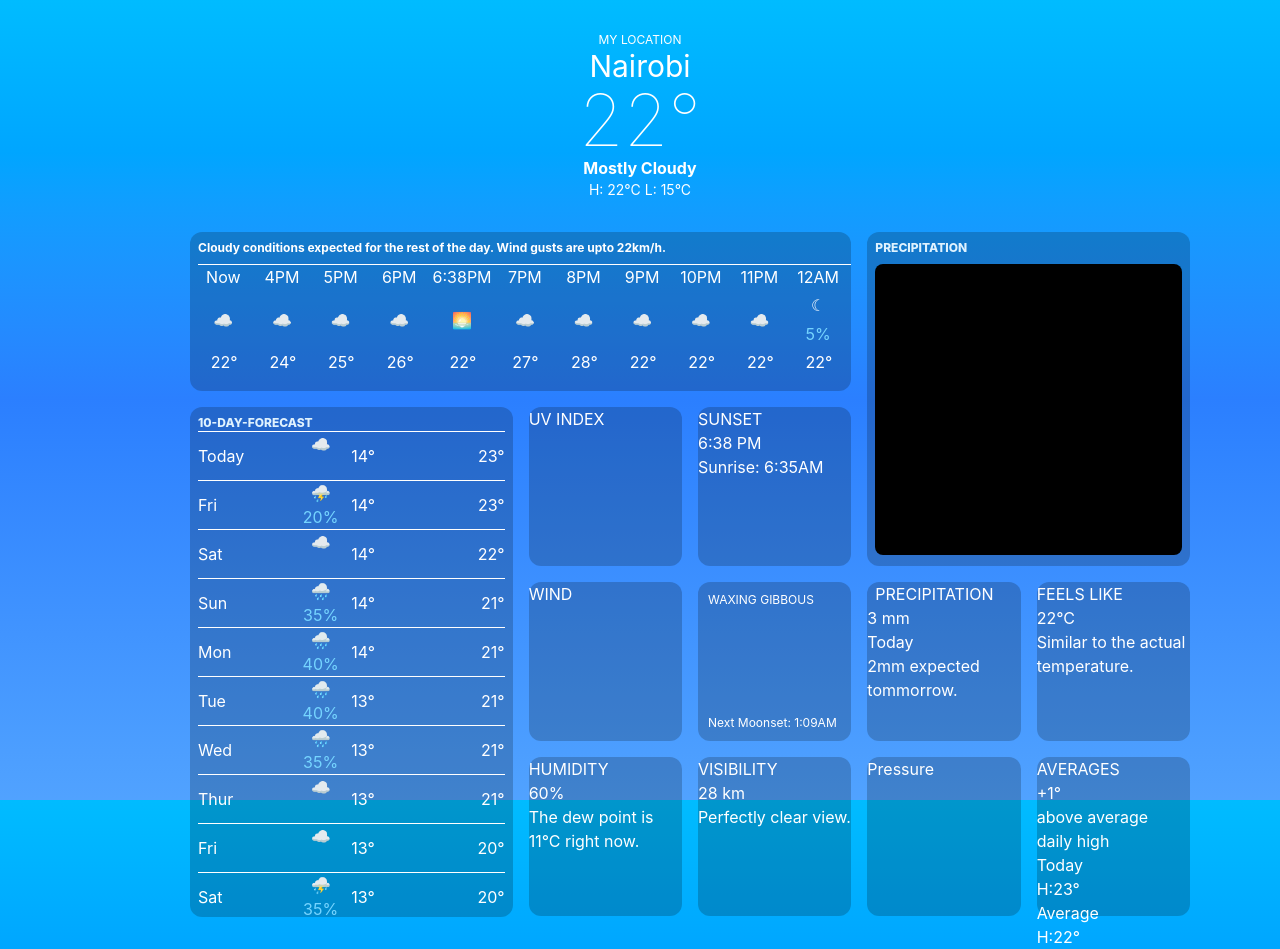
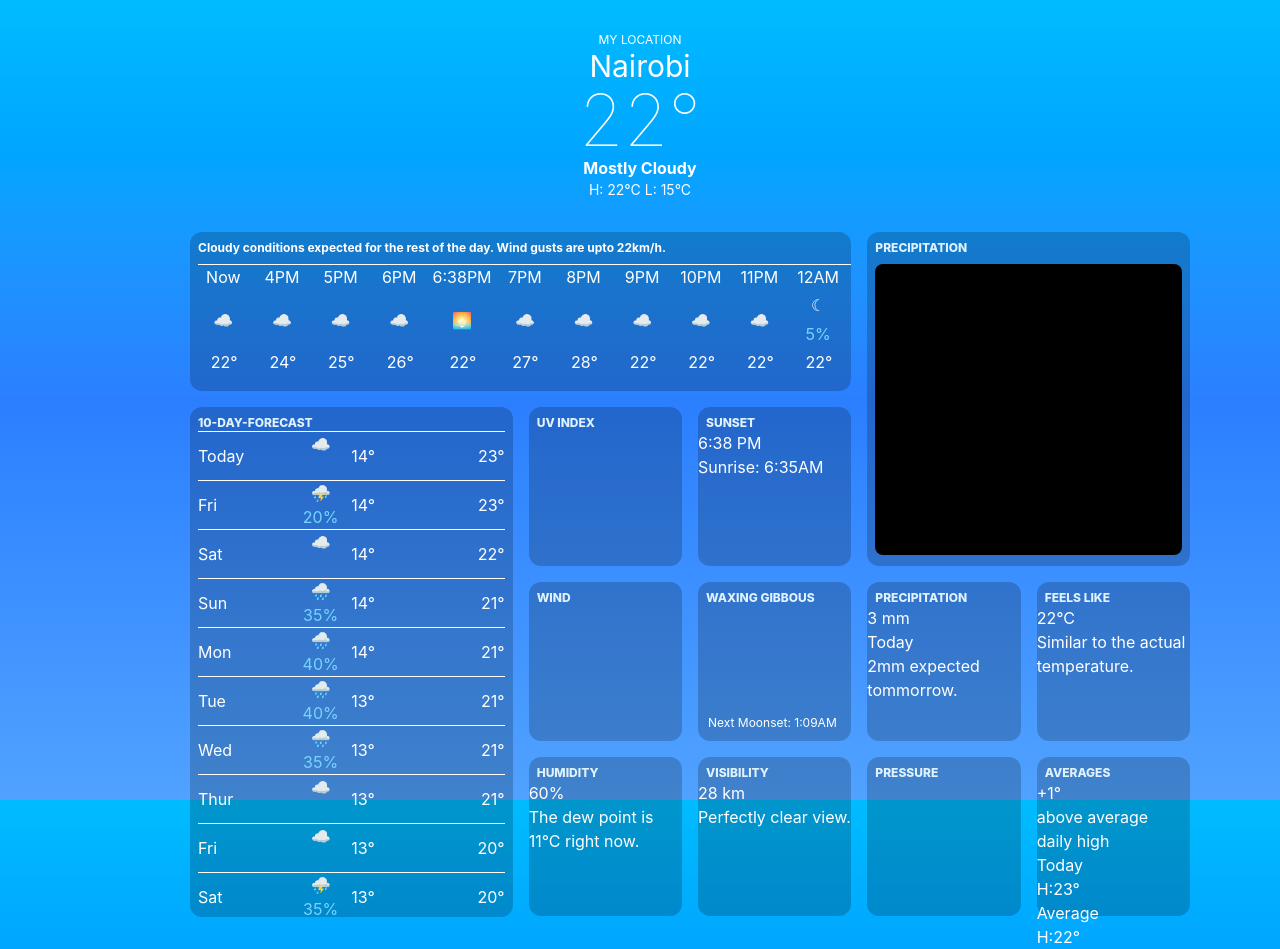
Before and after one commit to IanKaremi/Apple-Weather-Tailwind, a React (Vite) app in the folder Apple-Weather-Tailwind/: page / in a window 1280 px wide. Built offline with nearby package versions, Linux system fonts and the light colour scheme.

Commit message:
added styling for applet headers

```diff
--- a/Apple-Weather-Tailwind/src/App.jsx
+++ b/Apple-Weather-Tailwind/src/App.jsx
@@ -39,46 +39,47 @@ function App() {
                 <Ten/>
               </div>
               <div className="U col-span-1 row-span-1 bg-black/20  rounded-xl">
-                <div>UV INDEX</div>
+                <div className='T-desc m-2 mb-0 text-xs text-sky-100 font-extrabold'>UV INDEX</div>
               </div>
               <div className="S col-span-1 row-span-1 bg-black/20  rounded-xl">
-                <div>SUNSET</div>
+                <div className='T-desc m-2 mb-0 text-xs text-sky-100 font-extrabold'>SUNSET</div>
                 <p>6:38 PM</p>
                 <div>Sunrise: 6:35AM</div>
               </div>
               <div className="W col-span-1 row-span-1 bg-black/20  rounded-xl">
-                <div>WIND</div>
+                <div className='T-desc m-2 mb-0 text-xs text-sky-100 font-extrabold'>WIND</div>
               </div>
               <div className="L col-span-1 row-span-1 bg-black/20  rounded-xl flex flex-col h-full">
-                <div className='text-xs  mt-[10px] ml-[10px]'>WAXING GIBBOUS</div>
+                <div className='T-desc m-2 mb-0 text-xs text-sky-100 font-extrabold'>WAXING GIBBOUS</div>
                 <div className='text-xs mt-auto ml-[10px] mb-[10px]'> Next Moonset: 1:09AM</div>
               </div>
               <div className="P col-span-1 row-span-1 bg-black/20  rounded-xl">
-                <div className='ml-2'>PRECIPITATION</div>
+                <div className='T-desc m-2 mb-0 text-xs text-sky-100 font-extrabold'>PRECIPITATION</div>
                 <p>3 mm</p>
                 <div>Today</div>
                 <p>2mm expected tommorrow.</p>
               </div>
               <div className="F col-span-1 row-span-1 bg-black/20  rounded-xl">
-                <div>FEELS LIKE</div>
+                <div className='T-desc m-2 mb-0 text-xs text-sky-100 font-extrabold'>FEELS LIKE</div>
                 <p>22°C</p>
                 <p>Similar to the actual temperature.</p>
               </div>
               <div className="Y col-span-1 row-span-1 bg-black/20  rounded-xl">
-                <div>HUMIDITY</div>
+                <div className='T-desc m-2 mb-0 text-xs text-sky-100 font-extrabold'>HUMIDITY</div>
                 <p>60%</p>
                 <p>The dew point is 11°C right now.</p>
               </div>
               <div className="V col-span-1 row-span-1 bg-black/20  rounded-xl">
-                <div>VISIBILITY</div>
+                <div className='T-desc m-2 mb-0 text-xs text-sky-100 font-extrabold'>VISIBILITY</div>
                 <p>28 km</p>
                 <p>Perfectly clear view.</p>
               </div>
               <div className="R col-span-1 row-span-1 bg-black/20  rounded-xl">
-                Pressure
+                <p className='T-desc m-2 mb-0 text-xs text-sky-100 font-extrabold'>PRESSURE
+                </p>
               </div>
               <div className="A col-span-1 row-span-1 bg-black/20  rounded-xl">
-                <p>AVERAGES</p>
+                <p className='T-desc m-2 mb-0 text-xs text-sky-100 font-extrabold'>AVERAGES</p>
                 <p>+1°</p>
                 <div>above average</div><div> daily high</div>
                 <div className="A-container">
```
